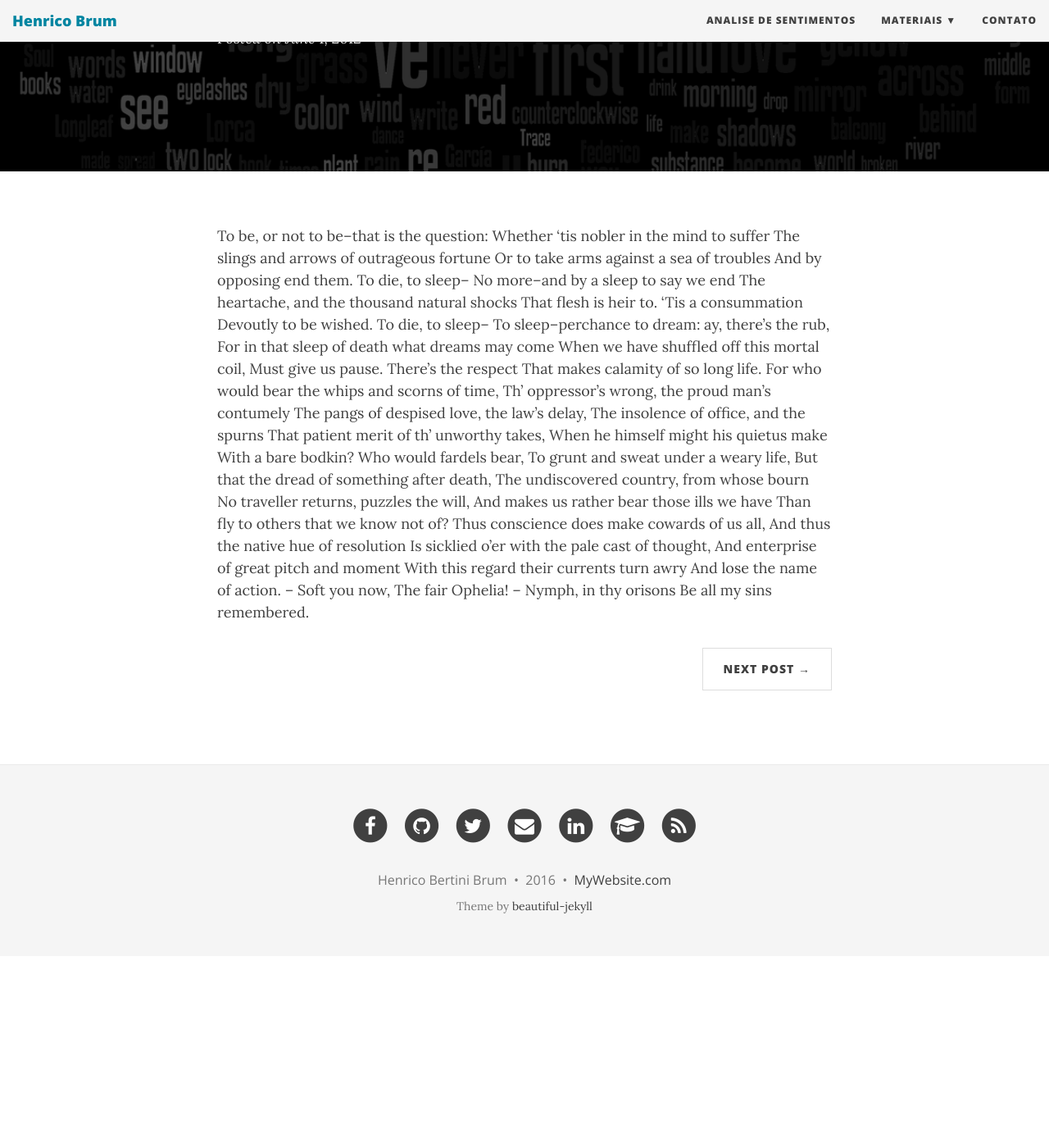
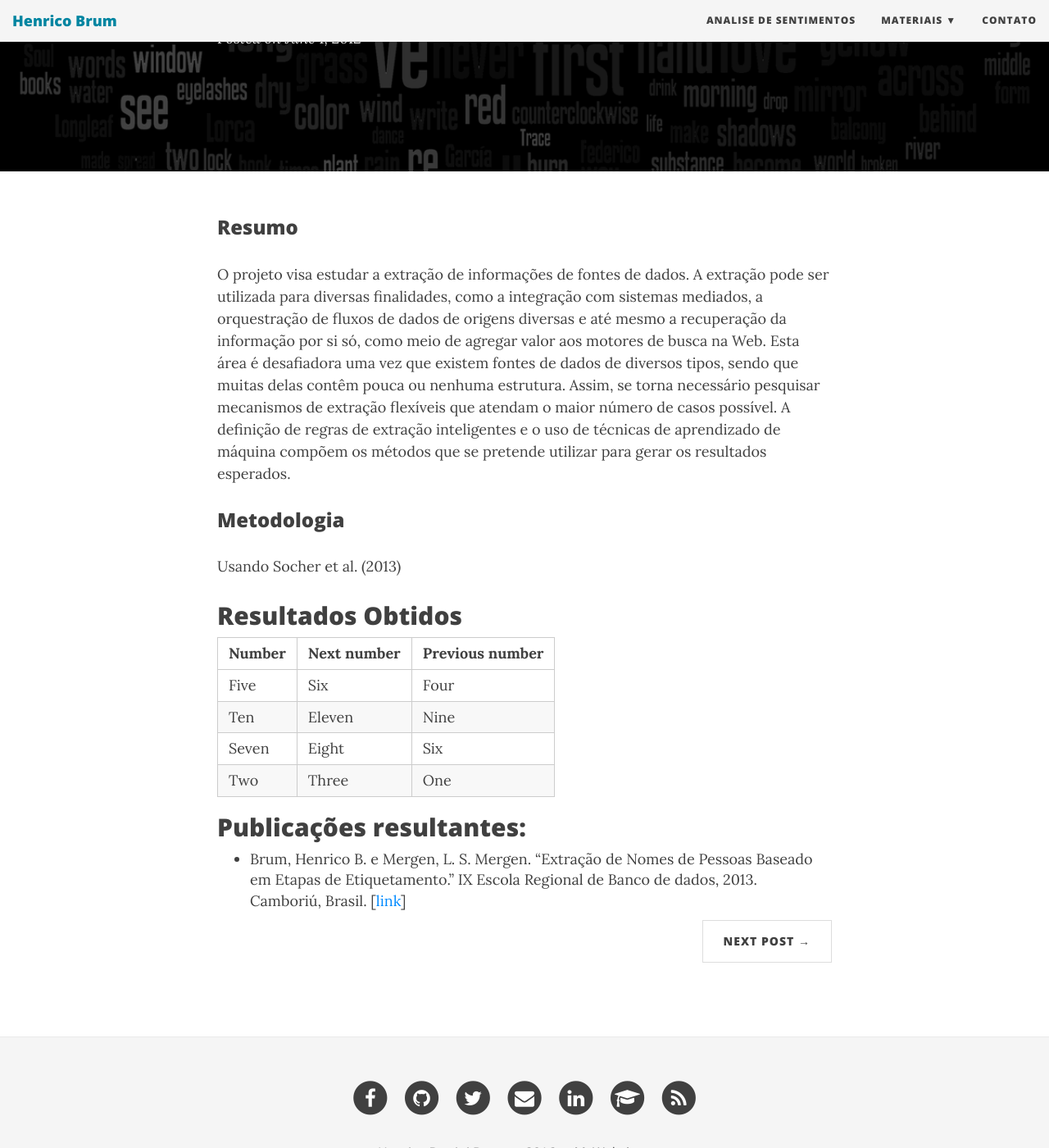
Before and after one commit to HenricoBrum/HenricoBrum.github.io, a Jekyll site: the page built from _posts/2012-06-01-ic.md, in a window 1280 px wide and 1400 px high, scrolled down 377 px. Shown: the whole window at 82% size. Built offline with Jekyll 4.4.1, drawn with Linux system fonts in a browser that asks for light colours; nearby versions of some CDN libraries; before the commit the page ends 1543 px from its top, so only the background shows below that.

Commit message:
Morning USA

```diff
--- a/_posts/2012-06-01-ic.md
+++ b/_posts/2012-06-01-ic.md
@@ -5,38 +5,23 @@ subtitle: Iniciação Científica - UNIPAMPA - Alegrete (2012)
 bigimg: /img/cloud.png
 ---
 
-To be, or not to be--that is the question:
-Whether 'tis nobler in the mind to suffer
-The slings and arrows of outrageous fortune
-Or to take arms against a sea of troubles
-And by opposing end them. To die, to sleep--
-No more--and by a sleep to say we end
-The heartache, and the thousand natural shocks
-That flesh is heir to. 'Tis a consummation
-Devoutly to be wished. To die, to sleep--
-To sleep--perchance to dream: ay, there's the rub,
-For in that sleep of death what dreams may come
-When we have shuffled off this mortal coil,
-Must give us pause. There's the respect
-That makes calamity of so long life.
-For who would bear the whips and scorns of time,
-Th' oppressor's wrong, the proud man's contumely
-The pangs of despised love, the law's delay,
-The insolence of office, and the spurns
-That patient merit of th' unworthy takes,
-When he himself might his quietus make
-With a bare bodkin? Who would fardels bear,
-To grunt and sweat under a weary life,
-But that the dread of something after death,
-The undiscovered country, from whose bourn
-No traveller returns, puzzles the will,
-And makes us rather bear those ills we have
-Than fly to others that we know not of?
-Thus conscience does make cowards of us all,
-And thus the native hue of resolution
-Is sicklied o'er with the pale cast of thought,
-And enterprise of great pitch and moment
-With this regard their currents turn awry
-And lose the name of action. -- Soft you now,
-The fair Ophelia! -- Nymph, in thy orisons
-Be all my sins remembered.
+### Resumo
+
+O projeto visa estudar a extração de informações de fontes de dados. A extração pode ser utilizada para diversas finalidades, como a integração com sistemas mediados, a orquestração de fluxos de dados de origens diversas e até mesmo a recuperação da informação por si só, como meio de agregar valor aos motores de busca na Web. Esta área é desafiadora uma vez que existem fontes de dados de diversos tipos, sendo que muitas delas contêm pouca ou nenhuma estrutura. Assim, se torna necessário pesquisar mecanismos de extração flexíveis que atendam o maior número de casos possível. A definição de regras de extração inteligentes e o uso de técnicas de aprendizado de máquina compõem os métodos que se pretende utilizar para gerar os resultados esperados.
+
+### Metodologia
+
+Usando Socher et al. (2013)
+
+## Resultados Obtidos
+
+| Number | Next number | Previous number |
+| :------ |:--- | :--- |
+| Five | Six | Four |
+| Ten | Eleven | Nine |
+| Seven | Eight | Six |
+| Two | Three | One |
+
+## Publicações resultantes:
+
+ - Brum, Henrico B. e Mergen, L. S. Mergen. "Extração de Nomes de Pessoas Baseado em Etapas de Etiquetamento." IX Escola Regional de Banco de dados, 2013. Camboriú, Brasil. \[[link](http://www.lbd.dcc.ufmg.br/colecoes/erbd/2013/003.pdf)]
```
